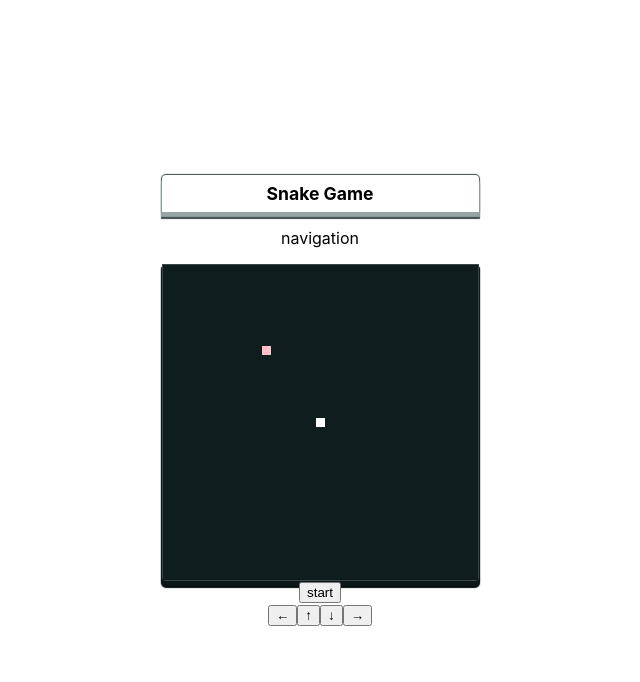
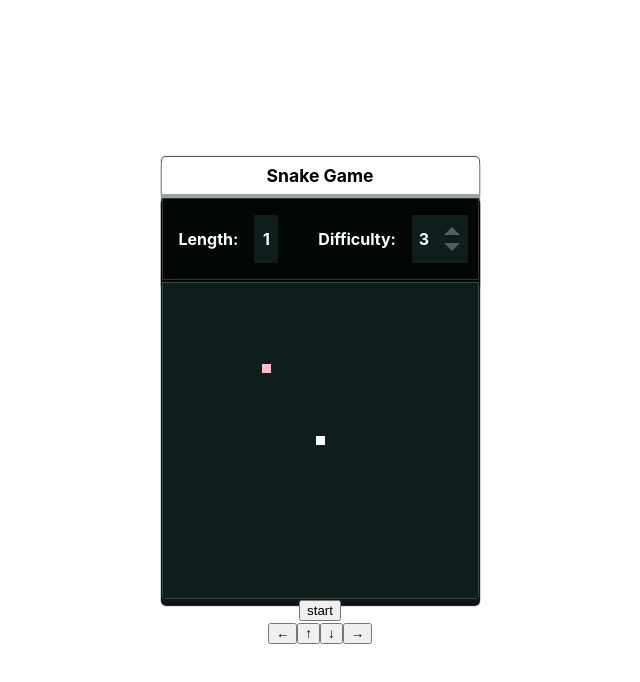
Before and after one commit to T-Aruga/hooks-snake-game, a React (Create React App) app: page / in a window 1280 px wide. Shown: the top 682 px of the page, without its empty margins (320-960 px from the left). Built offline with nearby package versions, Linux system fonts and the light colour scheme.

Commit message:
Add pause and change difficulty

```diff
--- a/src/App.js
+++ b/src/App.js
@@ -9,6 +9,9 @@
 const initialValues = initFields(35, initialPosition)
 
 const defaultInterval = 100
+const defaultDifficulty = 3
+
+ const Difficulty = [1000, 500, 100, 50, 10]
 
 
 const GameStatus = Object.freeze({
@@ -78,16 +81,19 @@
   const [fields, setFields] = useState(initialValues)
   const [body, setBody] = useState([])
   const [direction, setDirection] = useState(Direction.up)
+  const [difficulty, setDifficulty] = useState(defaultDifficulty)
   const [status, setStatus] = useState(GameStatus.init)
   const [tick, setTick] = useState(0)
 
   useEffect(() => {
     setBody([initialPosition])
+
+    const interval = Difficulty[difficulty - 1]
     timer = setInterval(() => {
       setTick(tick => tick + 1)
-    }, defaultInterval)
+    }, interval)
     return unsubscribe
-  }, [])
+  }, [difficulty])
 
   useEffect(() => {
     if (body.length === 0 || status !== GameStatus.playing) {
@@ -100,6 +106,7 @@
   }, [tick])
 
   const onStart = () => setStatus(GameStatus.playing)
+  const onStop = () => setStatus(GameStatus.suspended)
 
   const onRestart = () => {
     timer = setInterval(() => {
@@ -120,6 +127,16 @@
     }
     setDirection(newDirection)
   }, [direction ,status])
+
+  const onChangeDifficulty = useCallback((difficulty) => {
+    if (status !== GameStatus.init) {
+      return
+    }
+    if (difficulty < 1 || difficulty > Difficulty.length) {
+      return
+    }
+    setDifficulty(difficulty)
+  }, [status, difficulty])
 
   useEffect(() => {
     const handleKeyDown = (e) => {
@@ -168,13 +185,22 @@
         <div className="title-container">
           <h1 className="title">Snake Game</h1>
         </div>
-        <Navigation />
+        <Navigation
+          length={body.length}
+          difficulty={difficulty}
+          onChangeDifficulty={onChangeDifficulty}
+        />
       </header>
       <main className="main">
         <Field fields={fields} />
       </main>
       <footer className="footer">
-        <Button status={status} onStart={onStart} onRestart={onRestart}/>
+        <Button
+          status={status}
+          onStop={onStop}
+          onStart={onStart}
+          onRestart={onRestart}
+        />
         <ManipulationPanel onChange={onChangeDirection} />
       </footer>
     </div>
--- a/src/components/Button.jsx
+++ b/src/components/Button.jsx
@@ -1,14 +1,12 @@
 import React from 'react';
 
-const Button = ({ status, onStart, onRestart }) => {
+const Button = ({ status, onStart, onStop, onRestart }) => {
   return (
     <div className="button">
-        {
-          status === "gameover" ?
-          <button onClick={onRestart}>gameover</button>
-          :
-          <button onClick={onStart}>start</button>
-        }
+      { status === "gameover" && <button onClick={onRestart}>gameover</button> }
+      { status === "init" && <button onClick={onStart}>start</button> }
+      { status === "suspended" && <button onClick={onStart}>start</button> }
+      { status === "playing" && <button onClick={onStop}>stop</button> }
     </div>
   );
 };
--- a/src/components/Navigation.jsx
+++ b/src/components/Navigation.jsx
@@ -1,7 +1,37 @@
 import React from 'react';
 
-const Navigation = () => {
-  return <p>navigation</p>;
-};
+const Navigation = ({ length, difficulty = 3, onChangeDifficulty }) => {
+  const upVisibility = difficulty < 5 ? '' : 'is-hidden'
+  const downVisibility = difficulty > 1 ? '' : 'is-hidden'
+  const onUpDifficulty = () => onChangeDifficulty(difficulty + 1)
+  const onDownDifficulty = () => onChangeDifficulty(difficulty -1)
+
+  return (
+    <div className="navigation">
+      <div className="navigation-item">
+          <span className="navigation-label">Length: </span>
+          <div className="navigation-item-number-container">
+            <div className="num-board">{length}</div>
+          </div>
+      </div>
+      <div className="navigation-item">
+        <span className="navigation-label">Difficulty: </span>
+        <div className="navigation-item-number-container">
+          <span className="num-board">{difficulty}</span>
+          <div className="difficulty-button-container">
+            <div
+              className={`difficulty-button difficulty-up ${upVisibility}`}
+              onClick={onUpDifficulty}
+            ></div>
+            <div
+              className={`difficulty-button difficulty-down ${downVisibility}`}
+              onClick={onDownDifficulty}
+            ></div>
+          </div>
+        </div>
+      </div>
+    </div>
+  )
+}
 
 export default Navigation;
```
Also changed, not shown: 1 other file (tests, documents, lock files or other folders).
